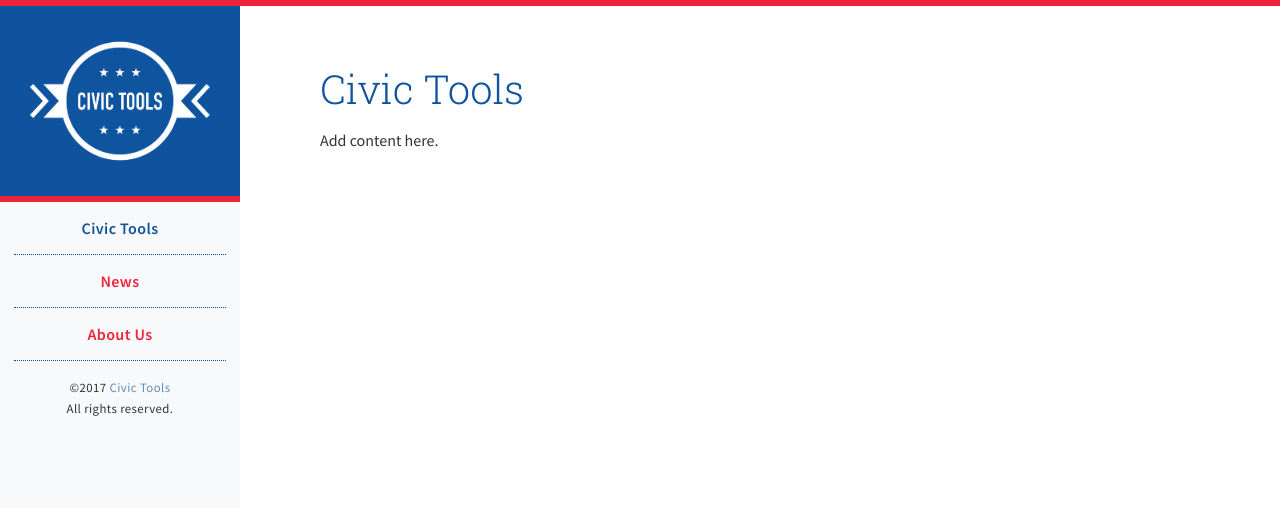
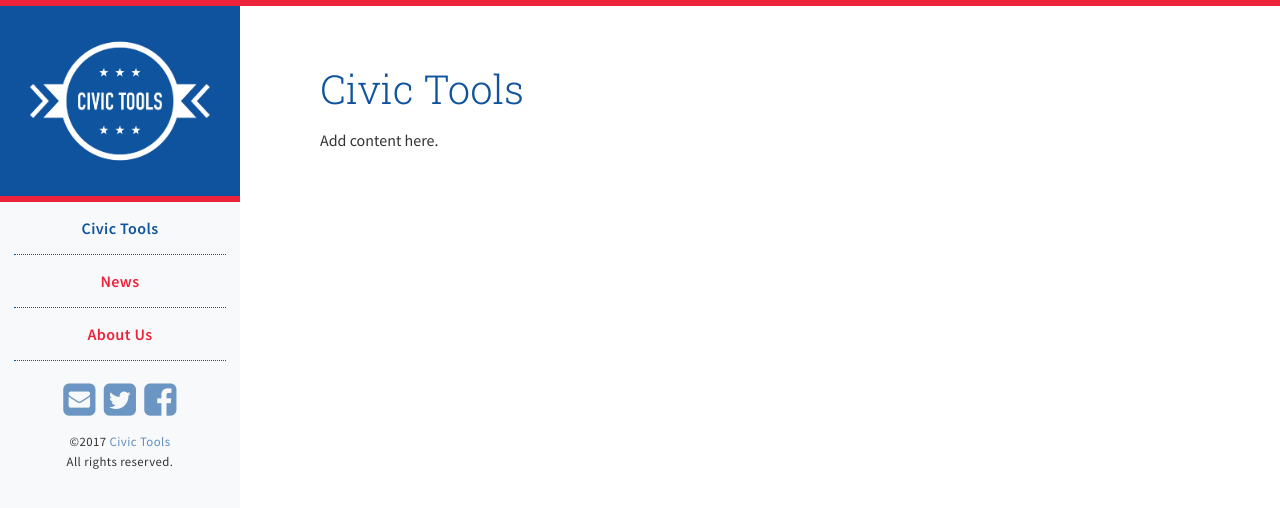
Before and after one commit to toolscivic/civictools.github.io, a Jekyll site: the page built from index.md, in a window 1280 px wide. Shown: the top 508 px of the page. Built offline with Jekyll 4.4.1, drawn with Linux system fonts in a browser that asks for light colours; nearby versions of some CDN libraries.

```diff
--- a/_config.yml
+++ b/_config.yml
@@ -28,7 +28,7 @@ author: Civic Tools
 # ================================
 logo-image-enabled: true
 
-social-links-enabled: false
+social-links-enabled: true
 
 sharing-enabled: false
 
--- a/_includes/footer.html
+++ b/_includes/footer.html
@@ -3,7 +3,11 @@
 {% if site.social-links-enabled == true %}
   <p class="footer-icons">
     {% for social in site.data.social-links %}
+      {% if social.type == "email"  %}
+      <a class="icons nolinkborder" title="{{ social.hover-text }}" href="mailto:{{ social.link }}"><i class="fa {{ social.icon }}"></i></a>
+      {% else  %}
       <a class="icons nolinkborder" title="{{ social.hover-text }}" href="{{ social.link }}"><i class="fa {{ social.icon }}"></i></a>
+      {% endif  %}
     {% endfor %}
   </p>
 {% endif %}
```
Also changed, not shown: _data/social-links.yml (+5 -2 lines).
